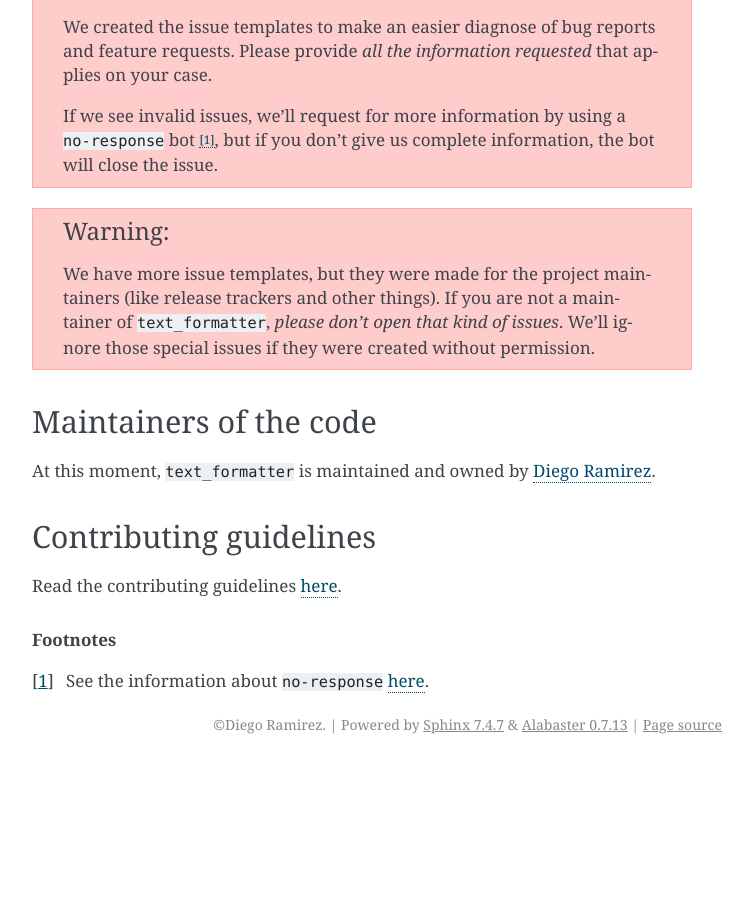
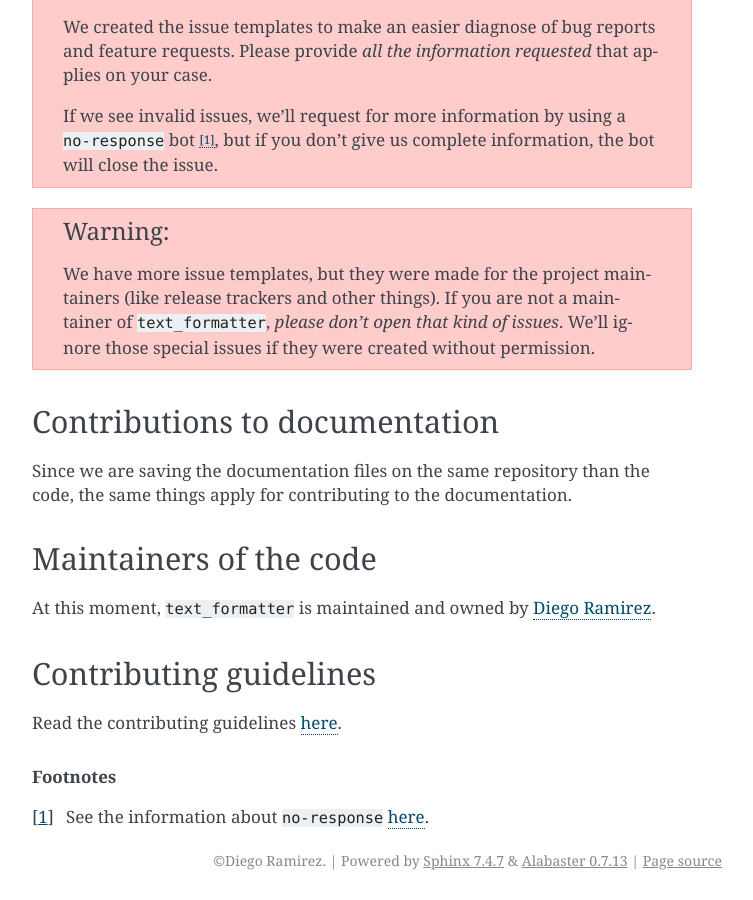
Before and after one commit to DiddiLeija/text_formatter, a Sphinx documentation site: the page built from docs/dev/contrib.rst, in a window 1280 px wide and 900 px high, scrolled down 1039 px. Shown: the whole window, without its empty margins (388-1141 px from the left). Built offline with Sphinx 7.4.7, drawn with Linux system fonts in a browser that asks for light colours; before the commit the page ends 1803 px from its top, so only the background shows below that; some of the changed text lies outside the part shown.

Commit message:
Update contrib.rst
Clarify the documentation contributions.

```diff
--- a/docs/dev/contrib.rst
+++ b/docs/dev/contrib.rst
@@ -52,6 +52,12 @@ We have also created issue templates to ease the issue creation. The templates m
    not a maintainer of ``text_formatter``, *please don't open that kind of issues*. We'll ignore those special issues if they were created
    without permission.
 
+Contributions to documentation
+------------------------------
+
+Since we are saving the documentation files on the same repository than the code, the same things apply for
+contributing to the documentation.
+
 Maintainers of the code
 -----------------------
 
```
